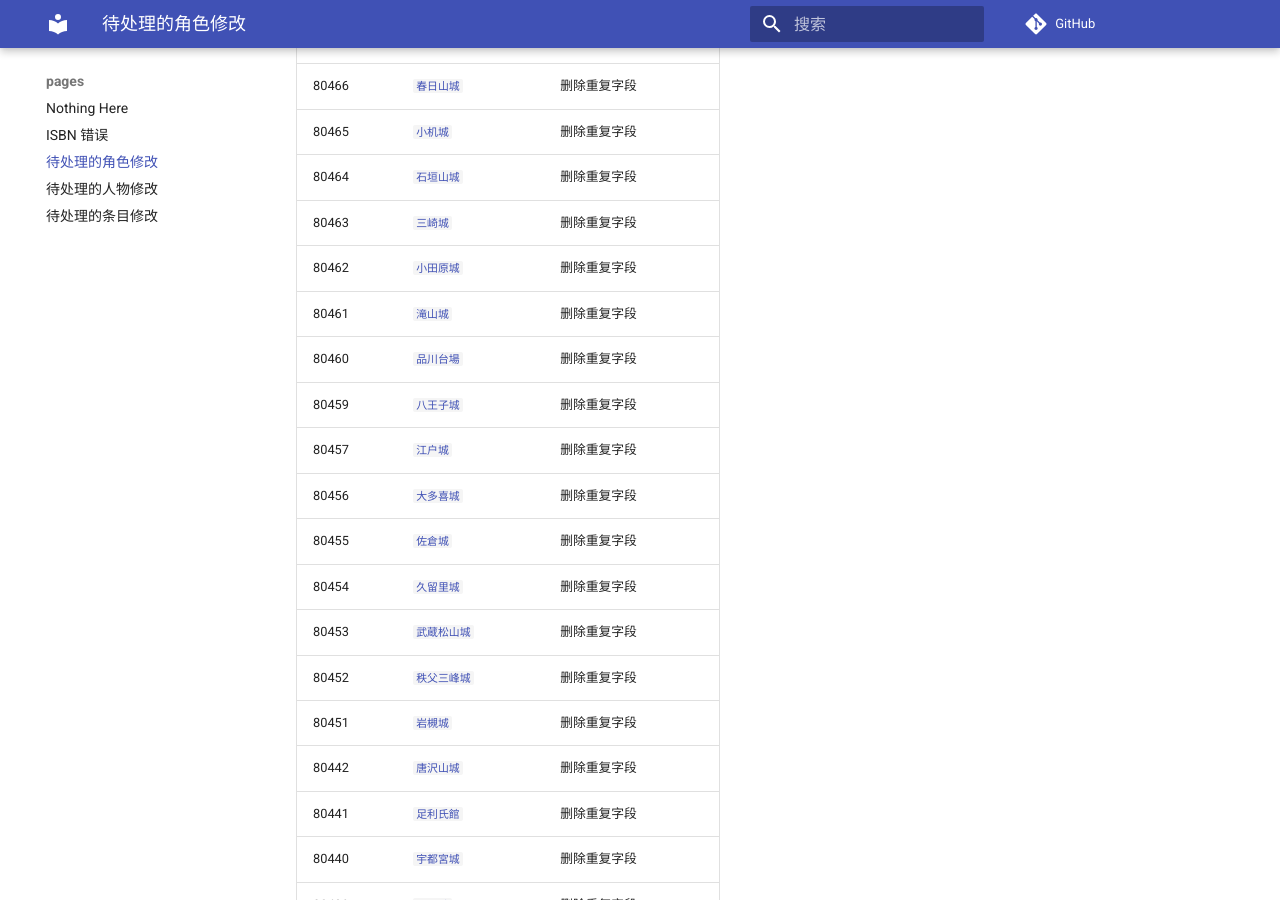
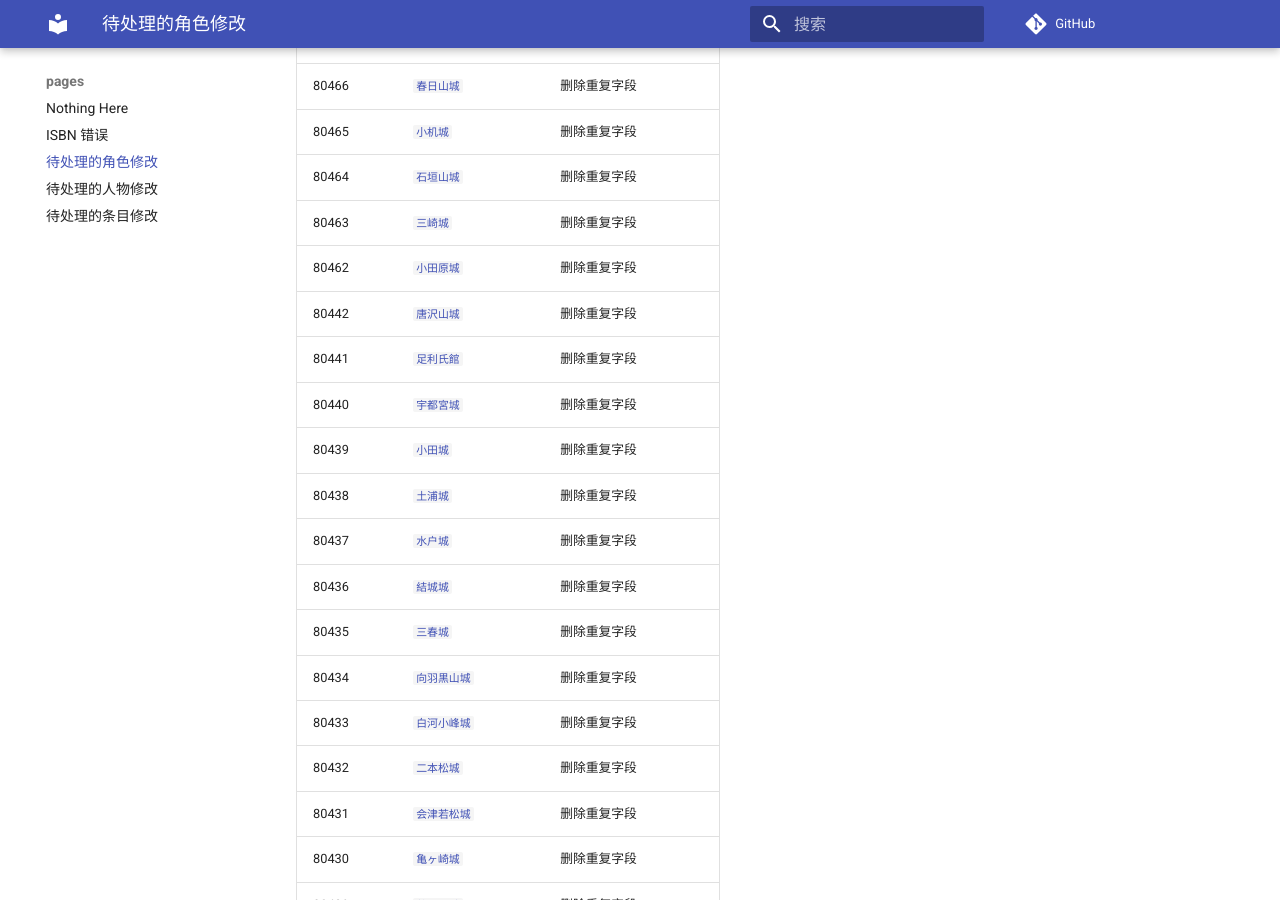
Before and after one commit to trim21/bangumi-pages, an MkDocs documentation site: the page built from docs/pending-character-changes.md, in a window 1280 px wide and 900 px high, scrolled down 1249 px. Built offline with MkDocs 1.6.1 and Material for MkDocs 9.7.7, drawn with Linux system fonts in a browser that asks for light colours; comment, search, counter and statistics services are not loaded.

Commit message:
update pending-character-changes.md

```diff
--- a/docs/pending-character-changes.md
+++ b/docs/pending-character-changes.md
@@ -32,16 +32,6 @@ total 155
 | 80464 | [`石垣山城`](https://bgm.tv/character/80464) | 删除重复字段 |
 | 80463 | [`三崎城`](https://bgm.tv/character/80463) | 删除重复字段 |
 | 80462 | [`小田原城`](https://bgm.tv/character/80462) | 删除重复字段 |
-| 80461 | [`滝山城`](https://bgm.tv/character/80461) | 删除重复字段 |
-| 80460 | [`品川台場`](https://bgm.tv/character/80460) | 删除重复字段 |
-| 80459 | [`八王子城`](https://bgm.tv/character/80459) | 删除重复字段 |
-| 80457 | [`江戸城`](https://bgm.tv/character/80457) | 删除重复字段 |
-| 80456 | [`大多喜城`](https://bgm.tv/character/80456) | 删除重复字段 |
-| 80455 | [`佐倉城`](https://bgm.tv/character/80455) | 删除重复字段 |
-| 80454 | [`久留里城`](https://bgm.tv/character/80454) | 删除重复字段 |
-| 80453 | [`武蔵松山城`](https://bgm.tv/character/80453) | 删除重复字段 |
-| 80452 | [`秩父三峰城`](https://bgm.tv/character/80452) | 删除重复字段 |
-| 80451 | [`岩槻城`](https://bgm.tv/character/80451) | 删除重复字段 |
 | 80442 | [`唐沢山城`](https://bgm.tv/character/80442) | 删除重复字段 |
 | 80441 | [`足利氏館`](https://bgm.tv/character/80441) | 删除重复字段 |
 | 80440 | [`宇都宮城`](https://bgm.tv/character/80440) | 删除重复字段 |
```
Also changed, not shown: other parts of docs/pending-character-changes.md (+1 -1 lines).
